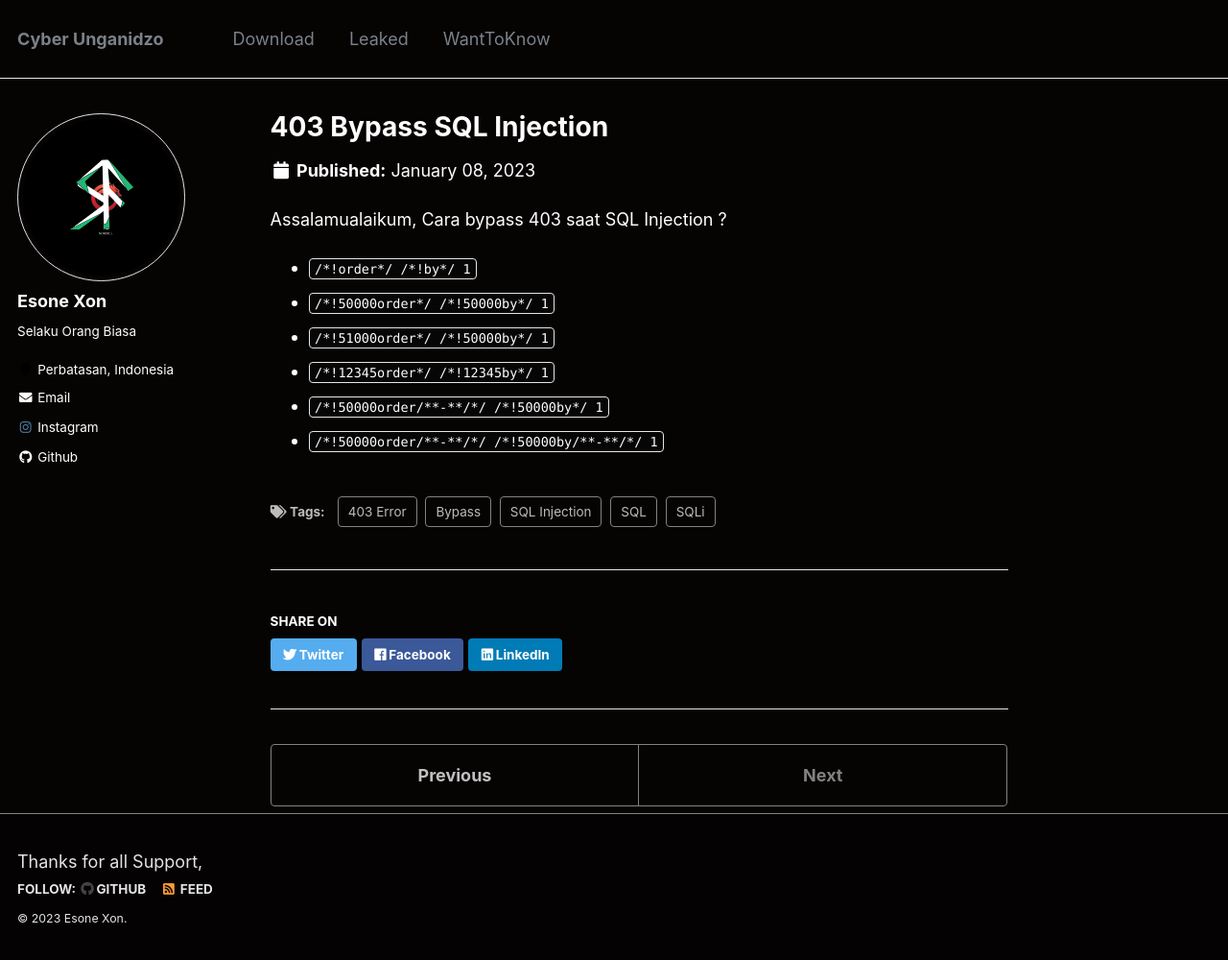
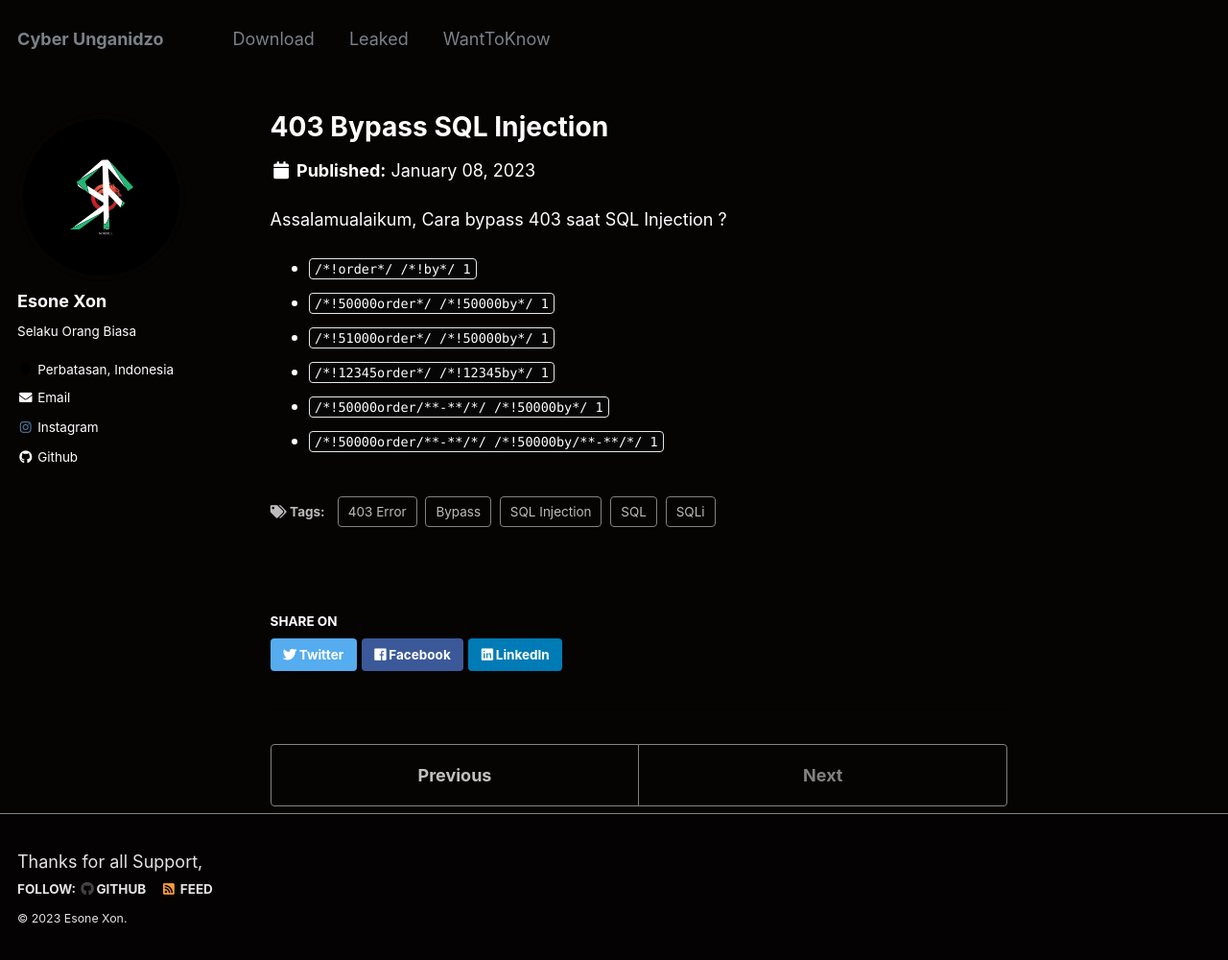
Before and after one commit to esoneXon/esoneXon.github.io, a Jekyll site: the page built from _wantToKnow/403BypassSQLI.md, in a window 1280 px wide and 1002 px high. Shown: the whole window at 96% size. Built offline with Jekyll 4.4.1, drawn with Linux system fonts in a browser that asks for light colours.

Commit message:
Update _variables.scss

```diff
--- a/_sass/_variables.scss
+++ b/_sass/_variables.scss
@@ -56,9 +56,9 @@
 $body-color                 : #060303;
 $background-color           : #060303;
 $code-background-color      : #060606;
-$code-background-color-dark : $light-gray;
+$code-background-color-dark : $dark-gray;
 $text-color                 : #fefeff;
-$border-color               : $lighter-gray;
+$border-color               : $dark-gray;
 
 $primary-color              : #7a8288;
 $success-color              : #62c462;
```
